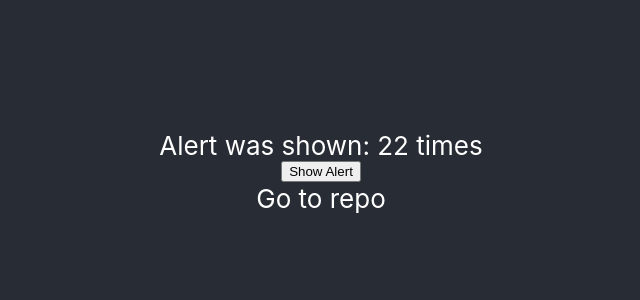
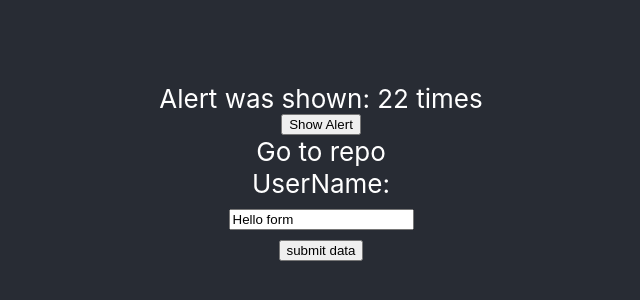
Before and after one commit to OutcomerTom/my-app, a React (Create React App) app: page / in a window 1280 px wide. Shown: the part 228-528 px from the top of the page, without its empty margins (319-959 px from the left). Built offline with nearby package versions, Linux system fonts and the light colour scheme.

Commit message:
add and create inputForm component

```diff
--- a/src/App.tsx
+++ b/src/App.tsx
@@ -1,5 +1,5 @@
 import React, {useState, useEffect} from 'react';
-import logo from './logo.svg';
+import { InputForm } from './InputForm';
 import './App.css';
 
 function App() {
@@ -19,6 +19,8 @@ function App() {
         <div>{`Alert was shown: ${counter} times`}</div>
         <button onClick={() => handleShowAlert(22)}>Show Alert</button>
         <td onClick={()=> window.open("https://github.com/OutcomerTom/my-app/", "_blank")}>Go to repo</td>
+      <InputForm defaultValue={'Hello form'}
+      />
       </header>
     </div>
   )
--- /dev/null
+++ b/src/InputForm/InputForm.css
@@ -0,0 +1,4 @@
+.inputForm {
+    display: flex;
+    flex-direction: column;
+}
--- /dev/null
+++ b/src/inputForm/index.ts
@@ -0,0 +1 @@
+export * from './InputForm';
--- /dev/null
+++ b/src/inputForm/inputForm.tsx
@@ -0,0 +1,63 @@
+import {useState, useEffect, useCallback} from "react";
+
+interface InputFormProps {
+    defaultValue: string;
+}
+
+const storageFormKey = 'inputValue';
+
+export const InputForm = (props?:InputFormProps) => {
+    const [displayError, setDisplayError] = useState<boolean>(false)
+    const [inputValue, setInputValue] = useState<string>('')
+    const [ errorMessage, setErrorMessage] = useState<string>('')
+
+    const formReadyToSubmit = !(displayError || !inputValue);
+
+    const handleInputChange = (event: any) => {
+        const messageLength = event.target.value.length;
+        setInputValue(event.target.value);
+        if ( messageLength < 3 || messageLength > 20 ) {
+            if ( messageLength < 3) {
+                setErrorMessage('UserName is to short')
+            }
+
+            if ( messageLength > 20 ) {
+                setErrorMessage('UserName is to long')
+            }
+
+          setDisplayError( true )
+        } else {
+            setDisplayError( false )
+            setErrorMessage('')
+        }
+    }
+
+    const handleSubmit = useCallback(() => {
+        if (formReadyToSubmit) {
+        localStorage.setItem(storageFormKey, inputValue)
+        }
+    }, [])
+
+    useEffect( () => {
+        let valuToSet = '';
+        const localStorageData = localStorage.getItem(storageFormKey)
+        if (!!localStorageData) {
+            setInputValue(localStorageData)
+        } else {
+            if (!!props?.defaultValue) {
+                valuToSet = props?.defaultValue;
+            }
+        }
+
+        setInputValue(valuToSet);
+
+    }, [])
+
+    return <div>
+        {displayError && <div style={{color: 'red'}}>{errorMessage}</div>}
+        <div>UserName:</div>
+        <input onInput={handleInputChange} value={inputValue} type="text"/>
+        <br/>
+        <button onClick={handleSubmit} disabled={displayError || !inputValue}>submit data</button>
+    </div>
+}
```
Also changed, not shown: 1 other file (tests, documents, lock files or other folders).
